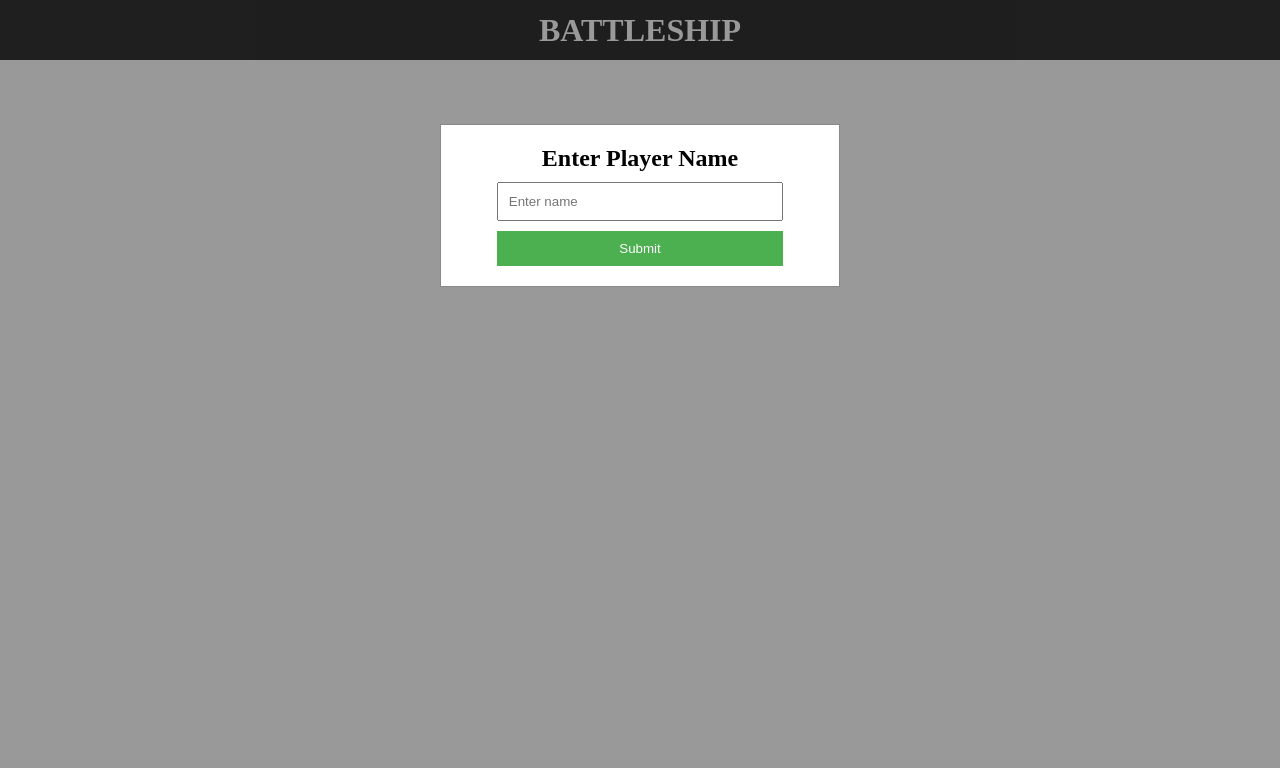
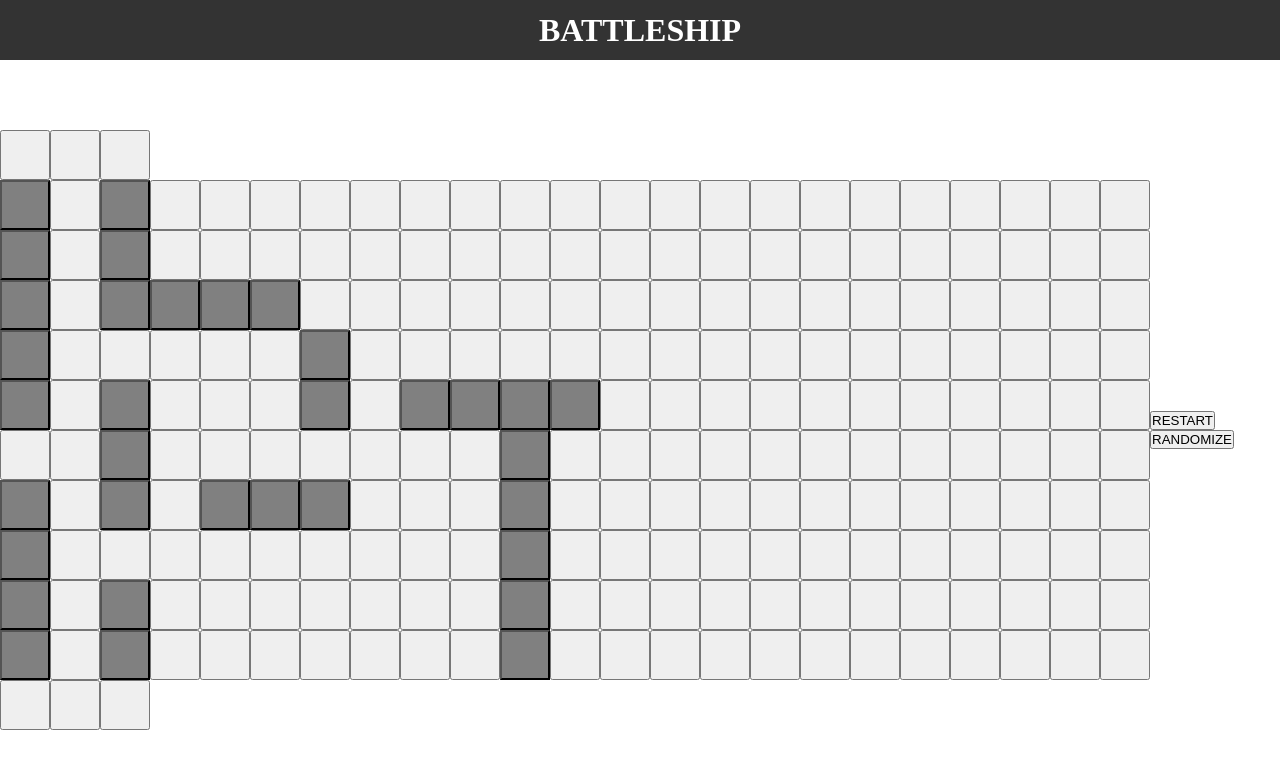
Before and after one commit to KaanKarabiber/battleship, a website built with webpack: page src/template.html in a window 1280 px wide. Built offline with nearby package versions, Linux system fonts and the light colour scheme.

Commit message:
add drag and drop system

```diff
--- a/src/createUI.js
+++ b/src/createUI.js
@@ -38,6 +38,12 @@ const createUI = {
 
         cell.dataset.row = rowIndex;
         cell.dataset.col = colIndex;
+        if (player === game.player1) {
+          cell.addEventListener('dragover', createUI.handleDragOver);
+          cell.addEventListener('drop', (event) =>
+            createUI.handleDrop(event, player, game)
+          );
+        }
         if (player === game.player2) {
           cell.addEventListener('click', async () => {
             createUI.disableButtons();
@@ -121,5 +127,117 @@ const createUI = {
     const content = document.querySelector('.content');
     content.append(buttonDivs);
   },
+  createDragGrid() {
+    const content = document.querySelector('.content');
+    const dragGrid = document.createElement('div');
+    dragGrid.classList.add('drag-grid');
+
+    const shipStructures = [
+      {
+        length: 5,
+        positions: [
+          [1, 0],
+          [2, 0],
+          [3, 0],
+          [4, 0],
+          [5, 0],
+        ],
+      },
+      {
+        length: 4,
+        positions: [
+          [7, 0],
+          [8, 0],
+          [9, 0],
+          [10, 0],
+        ],
+      },
+      {
+        length: 3,
+        positions: [
+          [1, 2],
+          [2, 2],
+          [3, 2],
+        ],
+      },
+      {
+        length: 3,
+        positions: [
+          [5, 2],
+          [6, 2],
+          [7, 2],
+        ],
+      },
+      {
+        length: 2,
+        positions: [
+          [9, 2],
+          [10, 2],
+        ],
+      },
+    ];
+
+    for (let x = 0; x < 12; x++) {
+      for (let y = 0; y < 3; y++) {
+        const cell = document.createElement('button');
+        cell.classList.add('drag-cells');
+
+        let isShipCell = false;
+        let shipId = null;
+
+        shipStructures.forEach((ship, index) => {
+          ship.positions.forEach(([shipX, shipY]) => {
+            if (x === shipX && y === shipY) {
+              isShipCell = true;
+              shipId = `ship-${index}`; // Use the same ID for all parts of the ship
+            }
+          });
+        });
+
+        if (isShipCell) {
+          cell.classList.add('draggable-ship');
+          cell.dataset.shipId = shipId; // Assign the same ID for all parts of this ship
+          cell.setAttribute('draggable', 'true');
+          cell.addEventListener('dragstart', createUI.handleDragStart);
+          cell.addEventListener('dragend', createUI.handleDragEnd);
+        }
+
+        dragGrid.append(cell);
+      }
+    }
+    content.prepend(dragGrid);
+  },
+  handleDragStart(event) {
+    let draggedShip = event.target;
+    const shipId = draggedShip.getAttribute('data-ship-id');
+    event.dataTransfer.setData('text/plain', shipId);
+  },
+  handleDragEnd(event) {
+    event.target.style.opacity = '1';
+  },
+  handleDragOver(event) {
+    event.preventDefault(); // Allow dropping
+  },
+  handleDrop(event, player, game) {
+    event.preventDefault();
+
+    const shipId = event.dataTransfer.getData('text/plain');
+    const draggedShip = document.getElementById(shipId);
+
+    if (!draggedShip) return;
+
+    const targetCell = event.target;
+
+    // Prevent placing a ship where one already exists
+    if (targetCell.classList.contains('ship-placed')) return;
+
+    targetCell.classList.add('ship-placed');
+    targetCell.appendChild(draggedShip); // Move ship to grid
+
+    // Store ship position in player board
+    const row = parseInt(targetCell.dataset.row);
+    const col = parseInt(targetCell.dataset.col);
+    console.log(`Ship placed at (${row}, ${col})`);
+  },
 };
 export default createUI;
--- a/src/index.js
+++ b/src/index.js
@@ -1,25 +1,27 @@
 import './styles.css';
 import { Game } from './game.js';
-// import createUI from './createUI.js';
+import createUI from './createUI.js';
 
-const modal = document.querySelector('#name-modal');
-const submitButton = document.querySelector('#submit-name');
-const inputField = document.querySelector('#player-name');
-function openModal() {
-  modal.style.display = 'block';
-}
+// const modal = document.querySelector('#name-modal');
+// const submitButton = document.querySelector('#submit-name');
+// const inputField = document.querySelector('#player-name');
+// function openModal() {
+//   modal.style.display = 'block';
+// }
 
-function closeModal() {
-  modal.style.display = 'none';
-}
+// function closeModal() {
+//   modal.style.display = 'none';
+// }
 
-openModal();
-submitButton.addEventListener('click', () => {
-  const playerName = inputField.value.trim();
-  const game = new Game();
-  game.startGame(game, playerName);
-  closeModal();
-});
+// openModal();
+// submitButton.addEventListener('click', () => {
+//   const playerName = inputField.value.trim();
+//   const game = new Game();
+//   game.startGame(game, playerName);
+//   createUI.createDragGrid();
+//   closeModal();
+// });
 
-// const game = new Game();
-// game.startGame(game, 'xd');
+const game = new Game();
+game.startGame(game, 'xd');
+createUI.createDragGrid();
--- a/src/styles.css
+++ b/src/styles.css
@@ -87,3 +87,17 @@ input {
 .grid-cell.hit {
   background-color: red;
 }
+.drag-grid {
+  display: grid;
+  grid-template-columns: repeat(3, 1fr);
+  grid-template-rows: repeat(12, 1fr);
+}
+
+.drag-cells {
+  width: 50px;
+  height: 50px;
+  /* border: none; */
+}
+.draggable-ship {
+  background-color: gray;
+}
```
